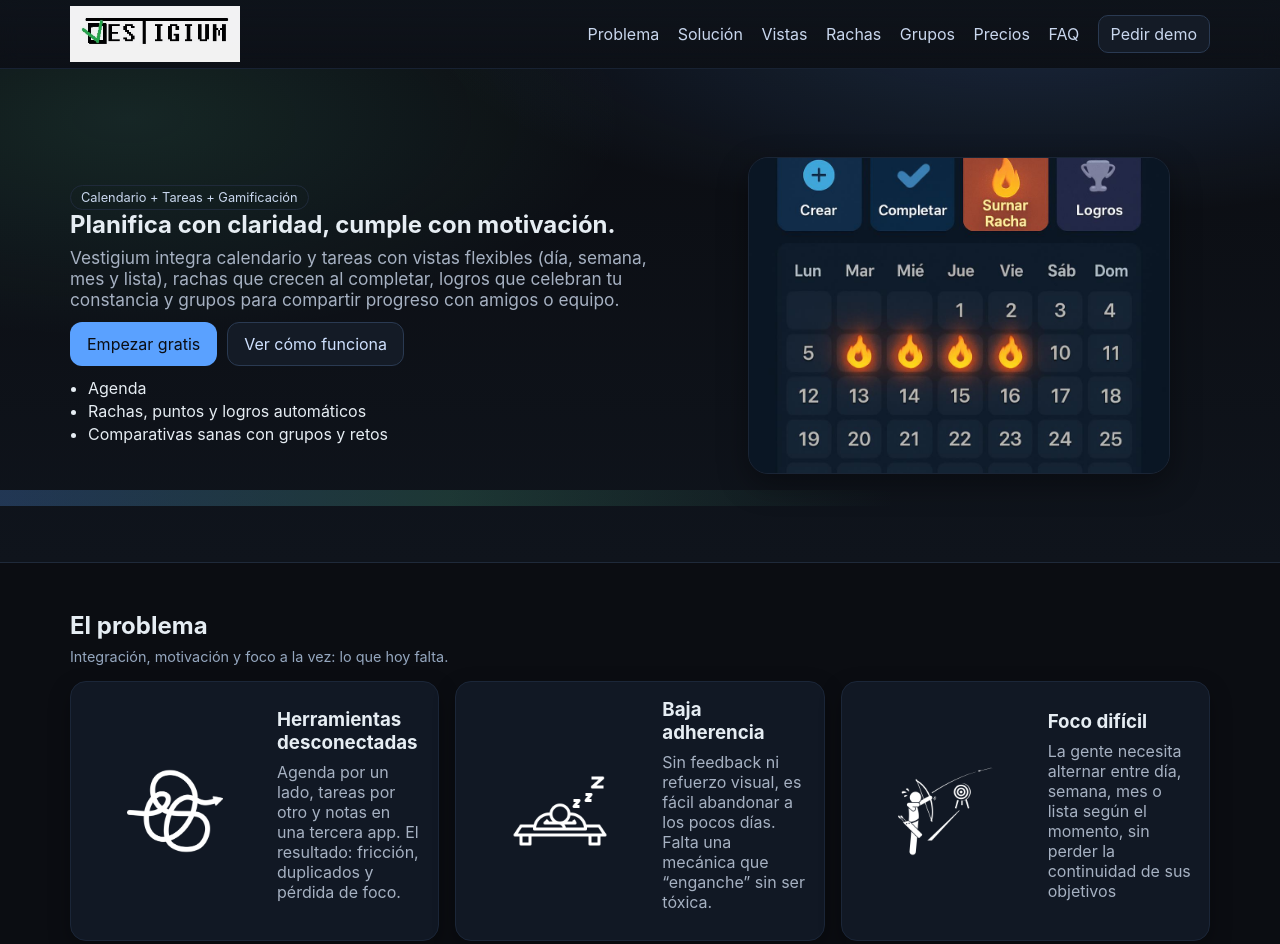
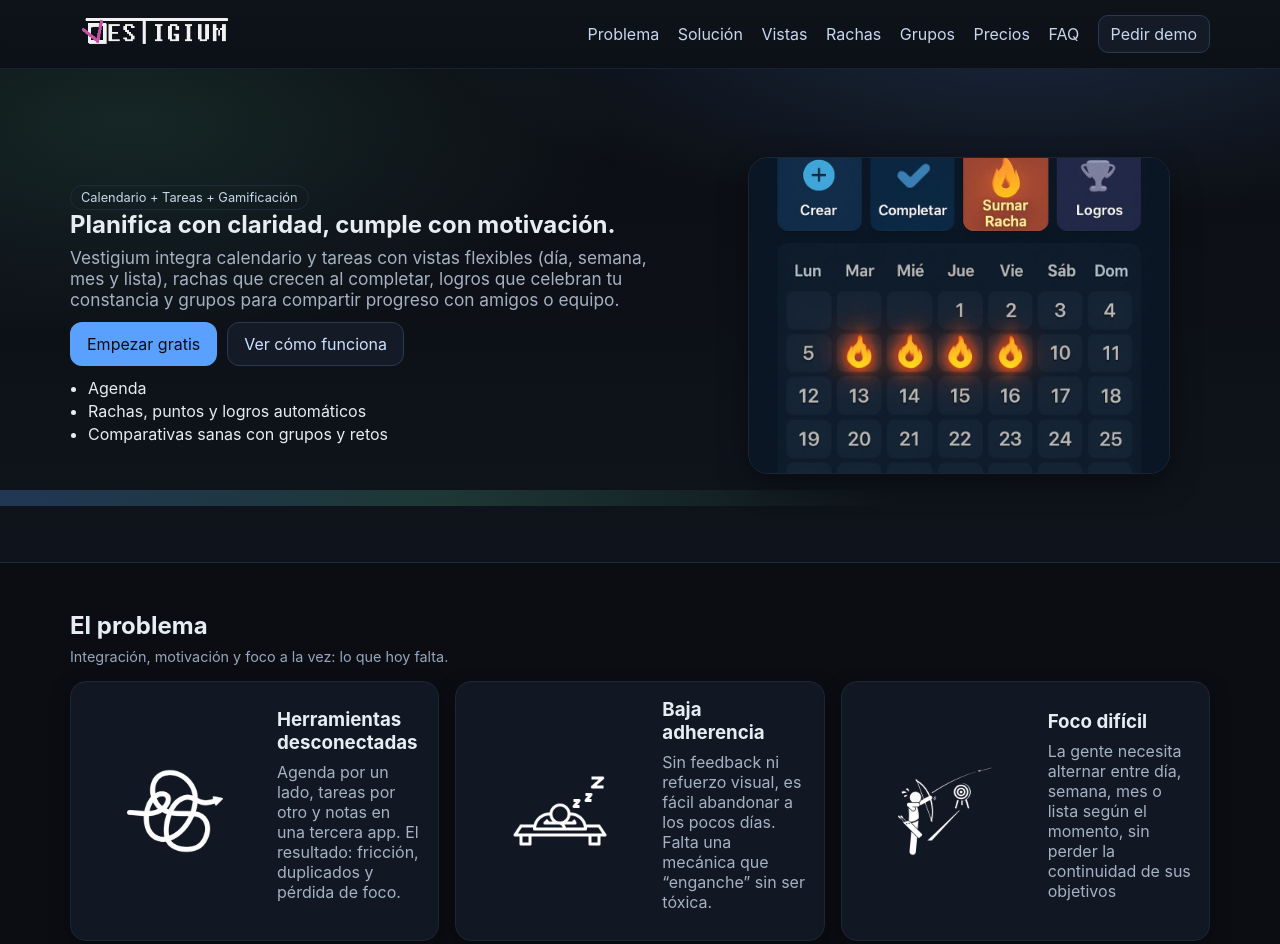
Before and after one commit to miguelandin/vestigium-web, a plain HTML site: page index.html in a window 1280 px wide. Shown: the top 944 px of the page. Drawn offline with Linux system fonts and the light colour scheme.

Commit message:
FIX: vestigium logo sin fondo blanco

```diff
--- a/index.html
+++ b/index.html
@@ -13,7 +13,7 @@
   <header class="site-header">
     <div class="wrap header-row">
       <div class="brand">
-        <img class="brand-mark" src="assets/logo_web.jpg" alt="Logo" />
+        <img class="brand-mark" src="assets/logo_web.webp" alt="Logo" />
       </div>
       <nav class="menu">
         <a href="#problema" data-nav>Problema</a>
--- a/style.css
+++ b/style.css
@@ -169,6 +169,8 @@ input[type="email"] {
 
   object-fit: contain;
   opacity: .95;
+
+  filter: invert(1); /* invierte los colores del png */
 }
 
 .menu a {
```
Also changed, not shown: assets/logo_web.webp (added).
